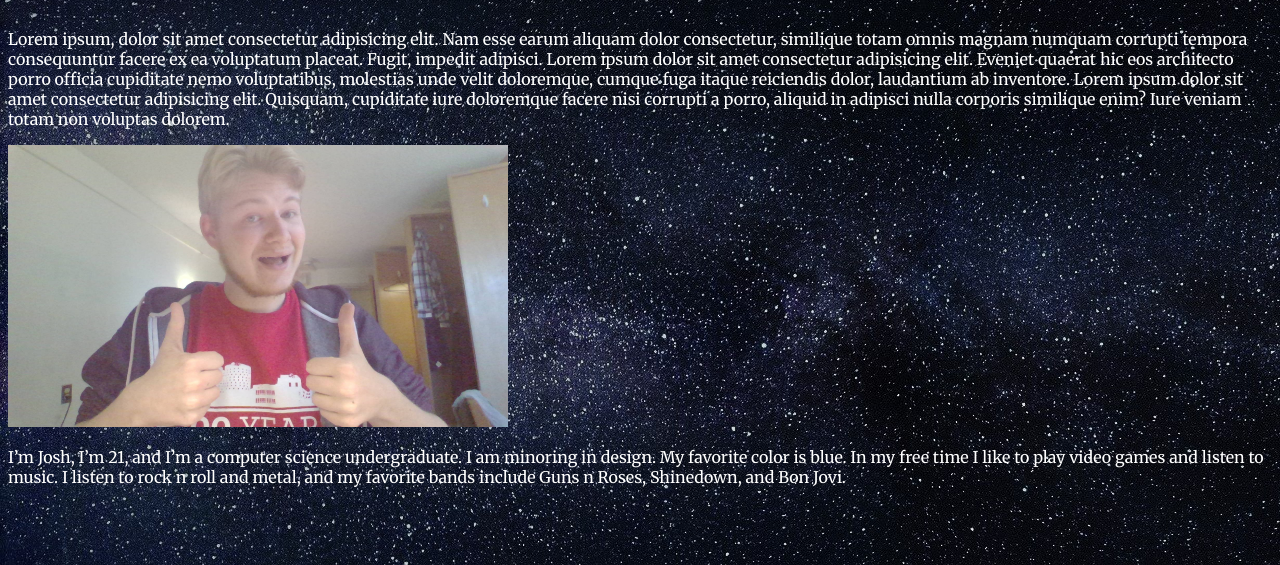
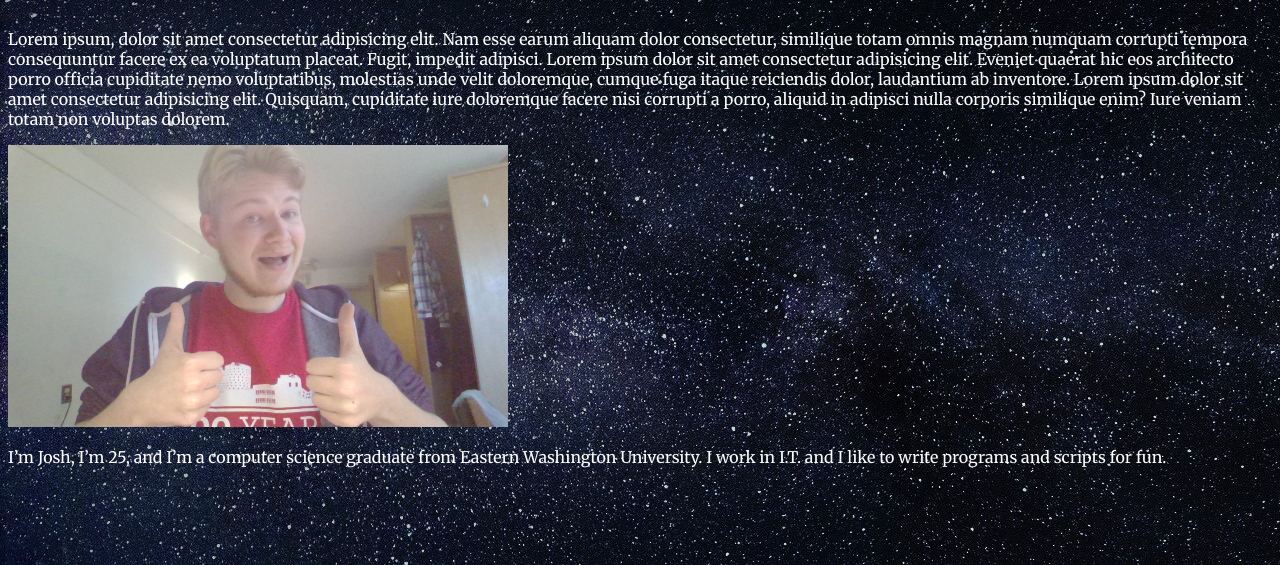
Before and after one commit to joshcanton6/joshcanton6.github.io, a plain HTML site: page index.html in a window 1280 px wide. Shown: the part 235-800 px from the top of the page. Drawn offline with Linux system fonts and the light colour scheme.

Commit message:
Update index.html

```diff
--- a/index.html
+++ b/index.html
@@ -24,8 +24,10 @@
   <p>Lorem ipsum, dolor sit amet consectetur adipisicing elit. Nam esse earum aliquam dolor consectetur, similique totam omnis magnam numquam corrupti tempora consequuntur facere ex ea voluptatum placeat. Fugit, impedit adipisci. Lorem ipsum dolor sit amet consectetur adipisicing elit. Eveniet quaerat hic eos architecto porro officia cupiditate nemo voluptatibus, molestias unde velit doloremque, cumque fuga itaque reiciendis dolor, laudantium ab inventore. Lorem ipsum dolor sit amet consectetur adipisicing elit. Quisquam, cupiditate iure doloremque facere nisi corrupti a porro, aliquid in adipisci nulla corporis similique enim? Iure veniam totam non voluptas dolorem.</p>
 
   <img src="img/frosh_me.jpg" alt="Josh Canton">
-
+<!--
   <p>I’m Josh, I’m 21, and I’m a computer science undergraduate. I am minoring in design. My favorite color is blue. In my free time I like to play video games and listen to music. I listen to rock n roll and metal, and my favorite bands include Guns n Roses, Shinedown, and Bon Jovi.</p>
+-->
+  <p>I’m Josh, I’m 25, and I’m a computer science graduate from Eastern Washington University. I work in I.T. and I like to write programs and scripts for fun.</p>
 
   <script src="js/scripts.js"></script>
 
```
